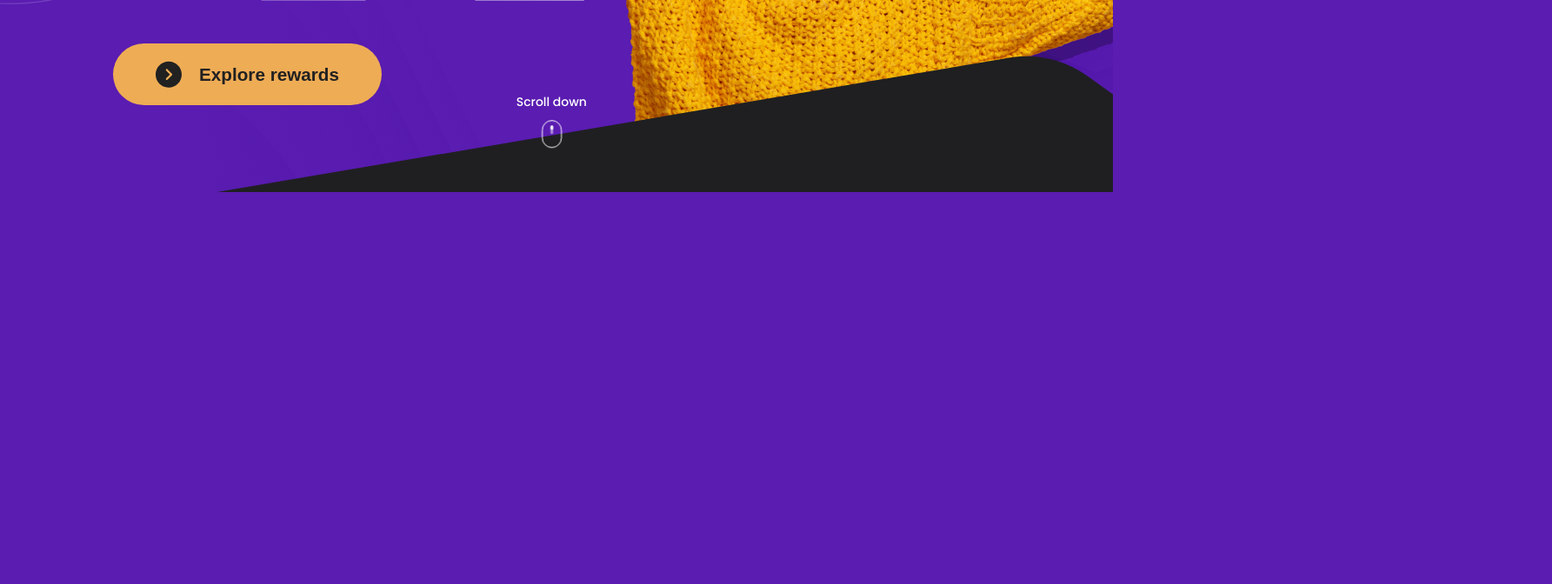
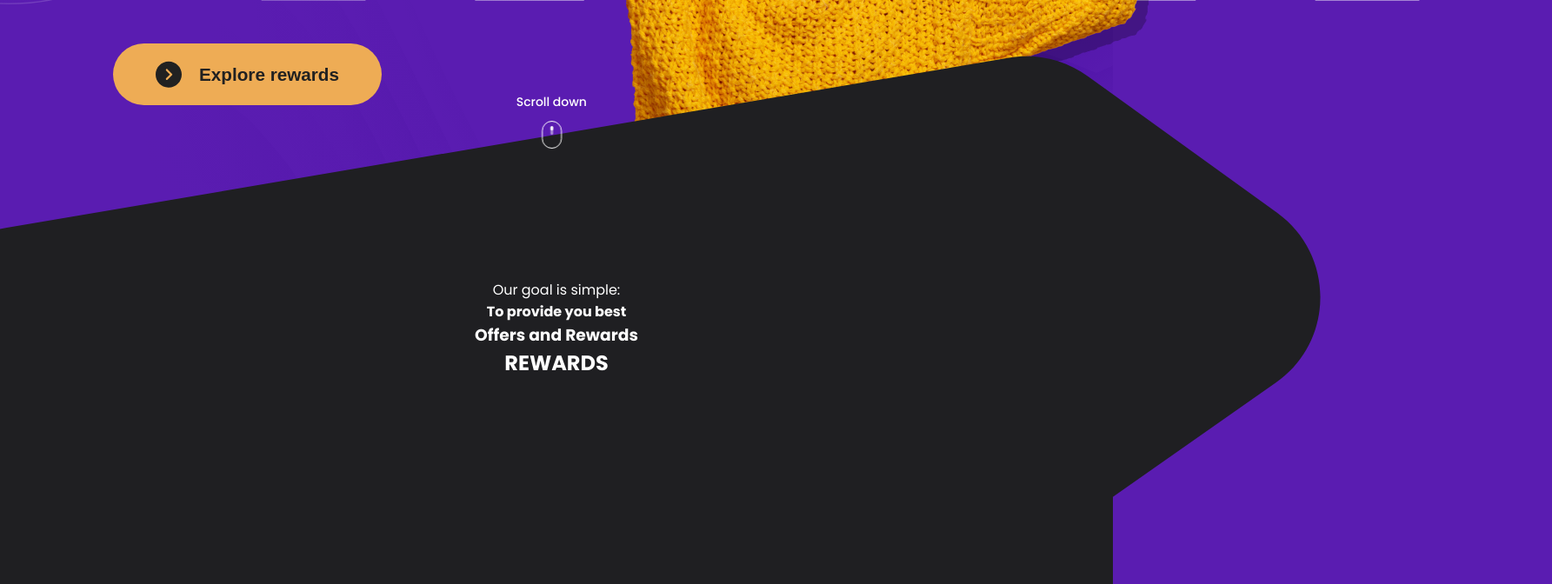
Before and after one commit to vishnu-pk-dev/StartProject, a Next.js app in the folder start-project/: page / in a window 1280 px wide. Shown: the part 660-1332 px from the top of the page at 87% size, 1785 px wide, since content can reach past the window. Before the commit the page ends 881 px from the top, so only its background shows below. Built offline with nearby package versions, Linux system fonts and the light colour scheme.

Commit message:
second section

```diff
--- /dev/null
+++ b/start-project/src/app/components/Section2.tsx
@@ -0,0 +1,26 @@
+import Image from 'next/image'
+import vector16 from '../../../public/Vector-16.svg'
+export default function Section2(){
+
+
+    return(
+<section id="section-2">
+{/* <div className='vector-con'>
+    <Image className='vector162' src={vector16} alt="vector16" />
+ </div> */}
+<div className="rewards-container">
+<div className='btn-div'>
+Our goal is simple:
+</div>
+<h4>To provide you best</h4>
+<h3>Offers and Rewards</h3>
+<h2>REWARDS</h2>
+<div className='sliding-cards'>
+    <div className='sliding-cards-top'>
+    </div>
+    <div className='sliding-cards-bottom'></div>
+</div>
+</div>
+</section>
+   );
+}
--- a/start-project/src/app/page.tsx
+++ b/start-project/src/app/page.tsx
@@ -5,9 +5,14 @@
 // import women1 from '../../public/joyful-afro-woman.png'
 // import mouseScroll from '../../public/Mouse-icon.svg'
 import Section1 from './components/Section1'
+import Section2 from './components/Section2'
 
 export default function Home() {
   return (
+  <div>
+  <Section1/>
+  <Section2/>
+  </div>
   //  <section id='section-1' className='header-section'>
   //   <div className='bg-elements'>
   //     <h1 className='bg-elements-text'>START</h1>
@@ -53,6 +58,5 @@ export default function Home() {
   //     </div>
   //   </div>
   //  </section>
-  <Section1/>
   )
 }
--- a/start-project/src/sass/styles.css
+++ b/start-project/src/sass/styles.css
@@ -15,7 +15,6 @@ body {
   background-image: url("../../public/Webby.svg");
   width: 100%;
   position: relative;
-  overflow: hidden;
 }
 #section-1 .bg-elements {
   position: absolute;
@@ -59,6 +58,9 @@ body {
   justify-content: space-between;
   align-items: center;
 }
+#section-1 .container nav .logo {
+  cursor: pointer;
+}
 #section-1 .container nav .nav-links {
   display: flex;
   flex-wrap: none;
@@ -83,56 +85,56 @@ body {
   border-style: inset;
   border: 1px solid #b89ce4;
   cursor: pointer;
-  transition: all 0.1s;
+  transition: all 0.05s;
 }
 #section-1 .container nav button:hover {
   background: #ebdcff;
 }
-#section-1 .main {
+#section-1 .container .main {
   display: flex;
   margin-top: 12.3%;
 }
-#section-1 .main-content {
+#section-1 .container .main-content {
   width: 575px;
   color: #fff;
 }
-#section-1 .main-content .q-heading {
+#section-1 .container .main-content .q-heading {
   font-style: normal;
   font-weight: 600;
   font-size: 24px;
   line-height: 150%;
   margin-bottom: 1%;
 }
-#section-1 .main-content .q-answer {
+#section-1 .container .main-content .q-answer {
   font-size: 18.15px;
   margin-bottom: 7%;
 }
-#section-1 .main-content .year-end {
+#section-1 .container .main-content .year-end {
   font-style: italic;
   font-weight: 600;
   font-size: 35px;
   line-height: 150%;
   margin-bottom: 1.2%;
 }
-#section-1 .main-content .flex-container {
+#section-1 .container .main-content .flex-container {
   display: flex;
   margin-left: 1%;
   margin-top: 2.9%;
   align-items: center;
 }
-#section-1 .main-content .flex-container .h-line {
+#section-1 .container .main-content .flex-container .h-line {
   height: 2px;
   width: 138px;
   background-color: #fff;
 }
-#section-1 .main-content .flex-container .offer-text {
+#section-1 .container .main-content .flex-container .offer-text {
   font-style: italic;
   font-weight: 400;
   font-size: 26.2102px;
   line-height: 39px;
   margin-left: 2.5%;
 }
-#section-1 .main-content .promo-text {
+#section-1 .container .main-content .promo-text {
   margin-top: 6%;
   margin-right: 5%;
   font-style: normal;
@@ -140,7 +142,7 @@ body {
   font-size: 14px;
   line-height: 171%;
 }
-#section-1 .main-content button {
+#section-1 .container .main-content button {
   margin-top: 9.5%;
   margin-left: 1.8%;
   margin-bottom: 100px;
@@ -150,13 +152,13 @@ body {
   background-color: #eeac55;
   border: none;
   border-radius: 100px;
-  transition: all 0.2s;
+  transition: all 0.5s;
   cursor: pointer;
 }
-#section-1 .main-content button .button-ico {
+#section-1 .container .main-content button .button-ico {
   margin-right: 20px;
 }
-#section-1 .main-content button p {
+#section-1 .container .main-content button p {
   font-style: normal;
   font-weight: 600;
   font-size: 20.7px;
@@ -164,21 +166,21 @@ body {
   color: #212121;
   white-space: nowrap;
 }
-#section-1 .main-content button:hover {
+#section-1 .container .main-content button:hover {
   transform: translate(-3%, -3%);
   box-shadow: 12px 13px rgba(0, 0, 0, 0.25);
 }
-#section-1 .main-img-right {
+#section-1 .container .main-img-right {
   width: 500px;
   position: relative;
 }
-#section-1 .main-img-right .img-right {
+#section-1 .container .main-img-right .img-right {
   position: absolute;
   top: -4.3%;
   right: -46%;
   z-index: -1;
 }
-#section-1 .mouse-scroll {
+#section-1 .container .mouse-scroll {
   position: absolute;
   display: flex;
   flex-direction: column;
@@ -187,15 +189,15 @@ body {
   transform: translateX(-57%);
   bottom: 5%;
 }
-#section-1 .mouse-scroll-text {
+#section-1 .container .mouse-scroll-text {
   font-weight: 500;
   font-size: 14px;
   color: #ffffff;
   line-height: 150%;
   margin-bottom: 10px;
 }
-#section-1 .mouse-scroll-icon {
-  animation: float 0.7s ease-in-out infinite alternate;
+#section-1 .container .mouse-scroll-icon {
+  animation: float 0.9s ease-in-out infinite alternate;
 }
 @keyframes float {
   from {
@@ -205,9 +207,22 @@ body {
     transform: translatey(10%);
   }
 }
-#section-1 .vector16 {
+#section-1 .container .vector16 {
   position: absolute;
   bottom: -56.6%;
   right: -34.5%;
   z-index: -1;
+}
+
+#section-2 {
+  height: 900px;
+  position: relative;
+  margin-top: 100px;
+  text-align: center;
+  z-index: 1;
+  color: #ffffff;
+  background-color: #1f1f22;
+}
+#section-2 .rewards-container {
+  margin-top: 100px;
 }/*# sourceMappingURL=styles.css.map */
--- a/start-project/src/sass/styles.scss
+++ b/start-project/src/sass/styles.scss
@@ -1,5 +1,6 @@
 $primary: #5a1cb1;
 $set-width: 81.25%;
+$set-scale: 1;
 // $set-width: calc(100% - 270px);
 * {
   box-sizing: border-box;
@@ -17,7 +18,7 @@ body {
   background-image: url("../../public/Webby.svg");
   width: 100%;
   position: relative;
-  overflow: hidden;
+  // overflow: hidden;
   .bg-elements {
     position: absolute;
     width: 100%;
@@ -70,8 +71,9 @@ body {
       display: flex;
       justify-content: space-between;
       align-items: center;
-      //   .logo {
-      //   }
+      .logo {
+        cursor: pointer;
+      }
       .nav-links {
         display: flex;
         flex-wrap: none;
@@ -96,10 +98,9 @@ body {
         border-style: inset;
         border: 1px solid #b89ce4;
         cursor: pointer;
-        transition: all 0.1s;
+        transition: all 0.05s;
         &:hover {
           background: #ebdcff;
-        }
         }
       }
     }
@@ -164,7 +165,7 @@ body {
           background-color: #eeac55;
           border: none;
           border-radius: 100px;
-        transition: all 0.2s;
+          transition: all 0.5s;
           cursor: pointer;
           .button-ico {
             margin-right: 20px;
@@ -211,7 +212,7 @@ body {
         margin-bottom: 10px;
       }
       &-icon {
-      animation: float 0.7s ease-in-out infinite alternate;
+        animation: float 0.9s ease-in-out infinite alternate;
       }
       @keyframes float {
         from {
@@ -223,9 +224,37 @@ body {
       }
     }
     .vector16 {
+      // display: none;
       position: absolute;
       bottom: -56.6%;
       right: -34.5%;
       z-index: -1;
     }
   }
+}
+#section-2 {
+  height: 900px;
+  position: relative;
+  margin-top: 100px;
+  text-align: center;
+  z-index: 1;
+  color: #ffffff;
+  background-color: #1f1f22;
+  // .vector-con {
+  //   position: absolute;
+  //   width: 100%;
+  //   height: inherit;
+
+  //   .vector162 {
+  //     position: absolute;
+  //     top: -243px;
+  //     right: -18.5%;
+  //     // scale: $set-scale;
+  //     z-index: -1;
+  //   }
+  // }
+  .rewards-container {
+    margin-top: 100px;
+  }
+}
+// @import "./abstract/_media;";
```
Also changed, not shown: start-project/src/app/components/Section1Container.tsx (line endings or trailing spaces), start-project/src/sass/abstract/_media.scss (added), 1 other file (tests, documents, lock files or other folders). Lines whose indentation alone changed are shown as unchanged.
